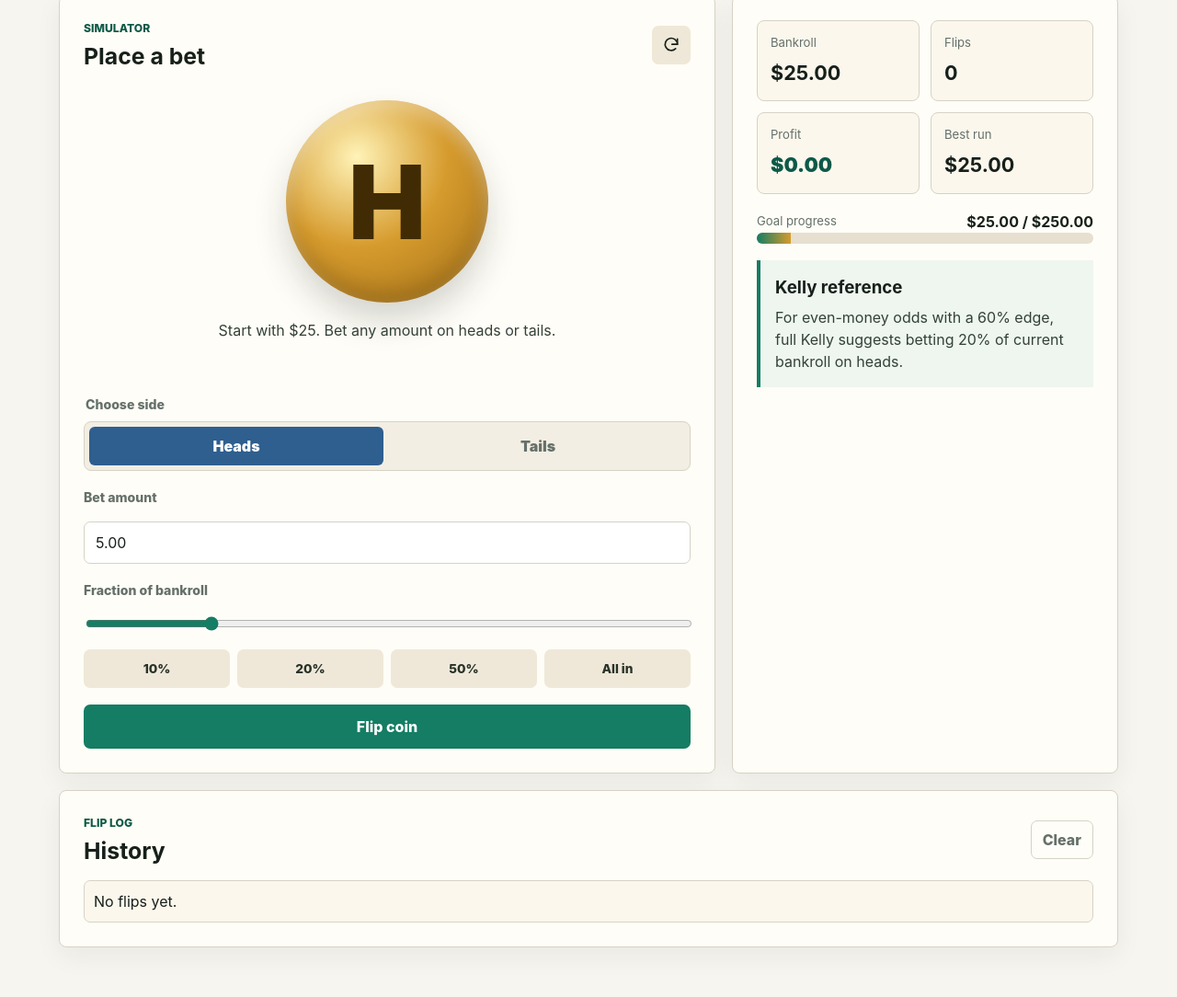
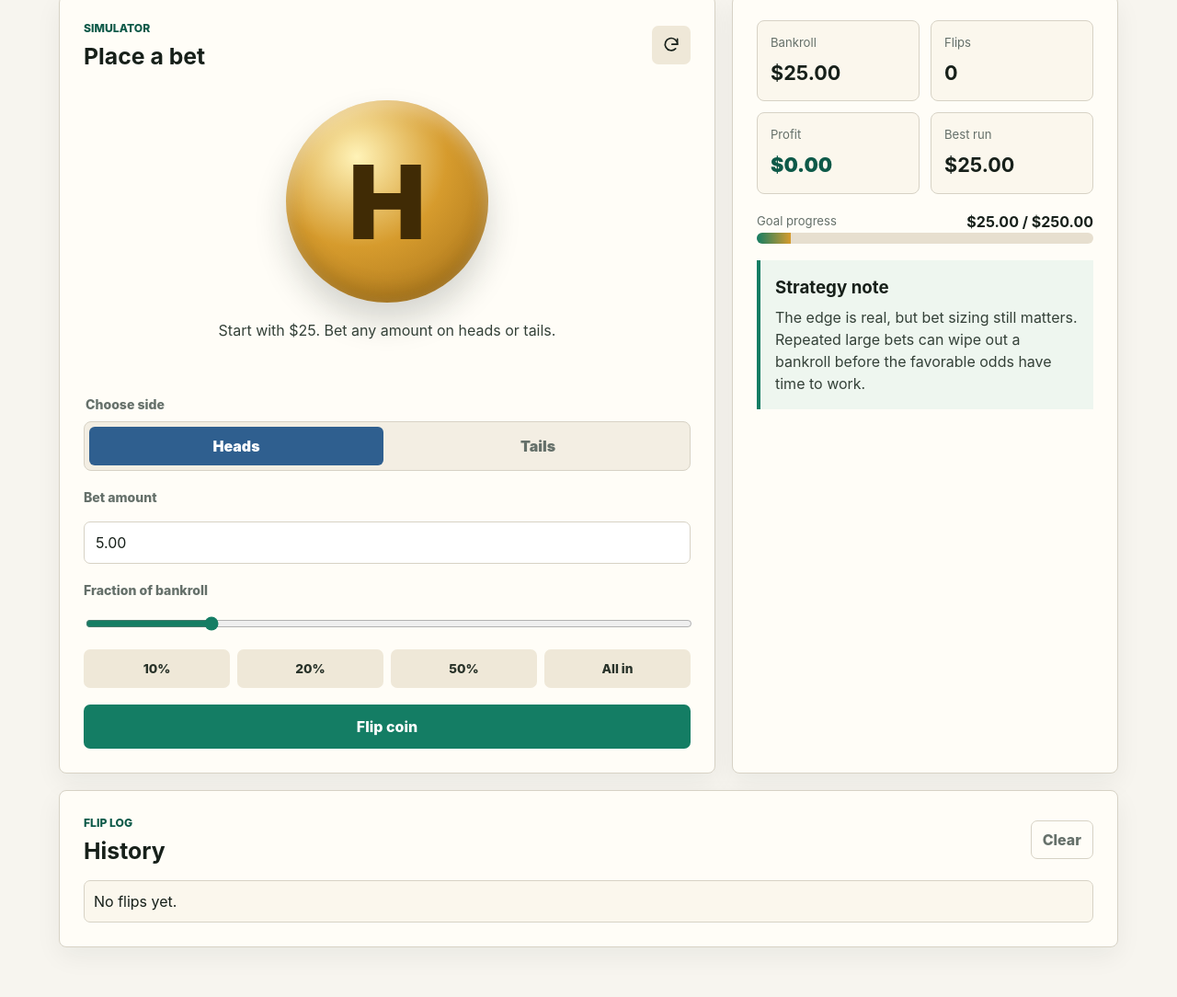
Before and after one commit to Brie44E/Coinfilpper, a plain HTML site: page index.html in a window 1280 px wide. Shown: the part 1059-2143 px from the top of the page at 92% size. Drawn offline with Linux system fonts and the light colour scheme.

Commit message:
Remove Kelly reference copy

```diff
--- a/index.html
+++ b/index.html
@@ -143,10 +143,11 @@
           </div>
 
           <div class="insight">
-            <h3>Kelly reference</h3>
+            <h3>Strategy note</h3>
             <p>
-              For even-money odds with a 60% edge, full Kelly suggests betting
-              20% of current bankroll on heads.
+              The edge is real, but bet sizing still matters. Repeated large
+              bets can wipe out a bankroll before the favorable odds have time
+              to work.
             </p>
           </div>
         </aside>
```
